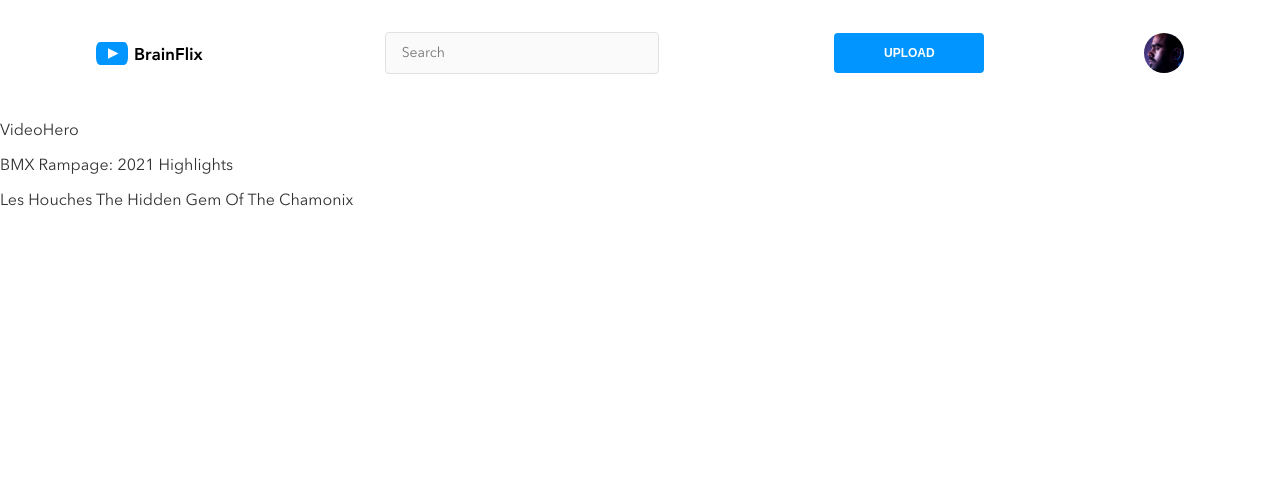
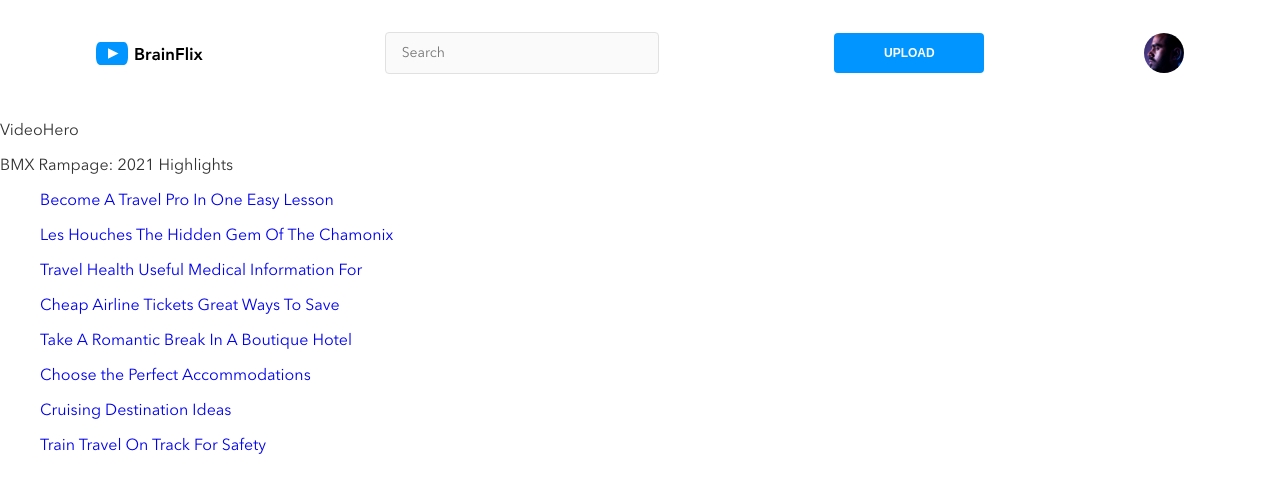
Before and after one commit to GurpreetD13/brainflix, a React (Create React App) app: page / in a window 1280 px wide. Shown: the top 492 px of the page. Built offline with nearby package versions, Linux system fonts and the light colour scheme.

Commit message:
In VideoList component: created clickHandler function, mapped filtered videos into a list and added clickHandler to each video, then passed clicked video event to parent App’s handleVideoChange event, and successfully tested that active video/state changes

```diff
--- a/src/App.scss
+++ b/src/App.scss
@@ -22,6 +22,11 @@ body {
 
 a {
     text-decoration: none;
+    // color: $color-primary-black;
+}
+
+li {
+    list-style-type: none;
 }
 
 button {
--- a/src/components/VideoList/VideoList.js
+++ b/src/components/VideoList/VideoList.js
@@ -1,13 +1,25 @@
 import './VideoList.scss';
 
 const VideoList = (props) => {
-    const {filteredVideos, handleVideoChange} = props;
+    const { filteredVideos, handleVideoChange } = props;
+
+    const clickHandler = (event, clickedVideo) => {
+        event.preventDefault();
+        handleVideoChange(clickedVideo);
+    }
     return (
-
-        <>
-            <p>{filteredVideos[1].title}</p>
-        </>
-
+        <ul className='video-list'>
+            {filteredVideos.map(video => (
+                <li key={video.id} className='video-list__item'>
+                    <a href='/'
+                        onClick={event => { clickHandler(event, video) }}>
+                        <div>
+                            <p>{video.title}</p>
+                        </div>
+                    </a>
+                </li>
+            ))}
+        </ul>
     );
 };
 
--- a/src/components/VideoList/VideoList.scss
+++ b/src/components/VideoList/VideoList.scss
@@ -0,0 +1,4 @@
+// .video-list {
+
+
+// }
```
